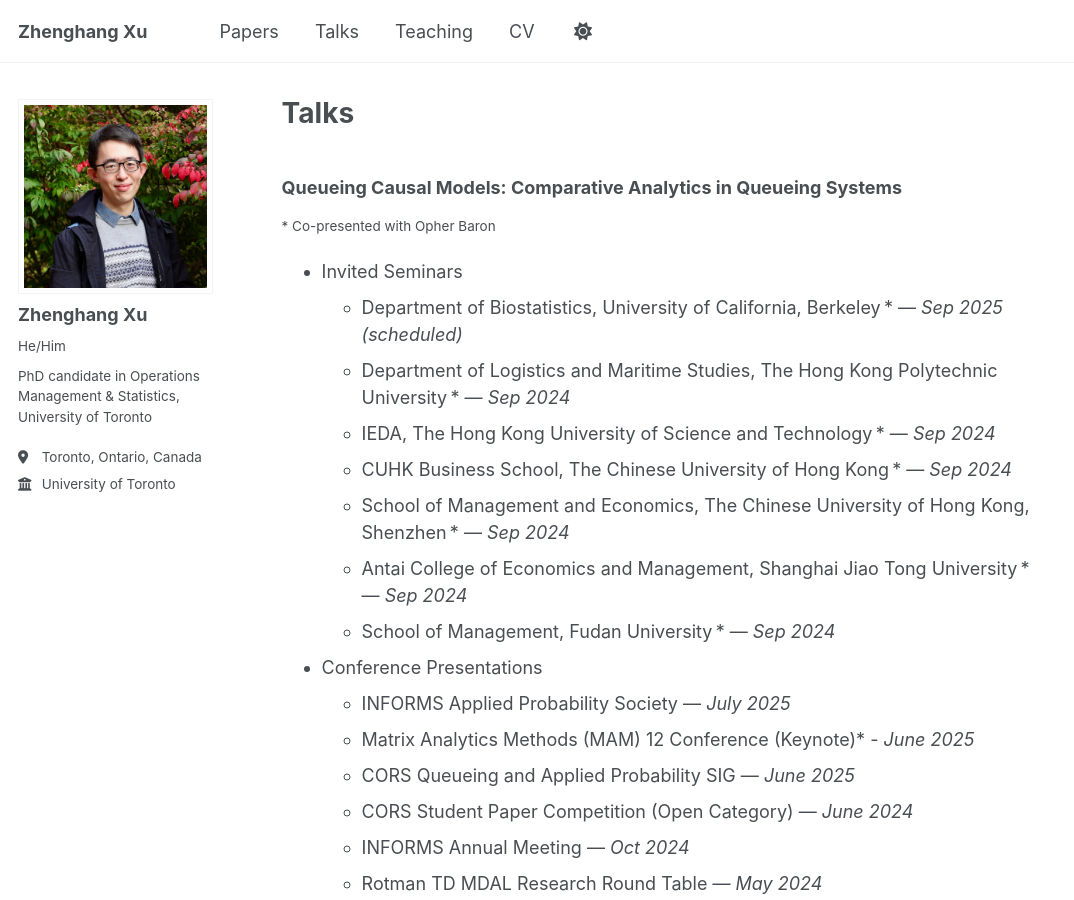
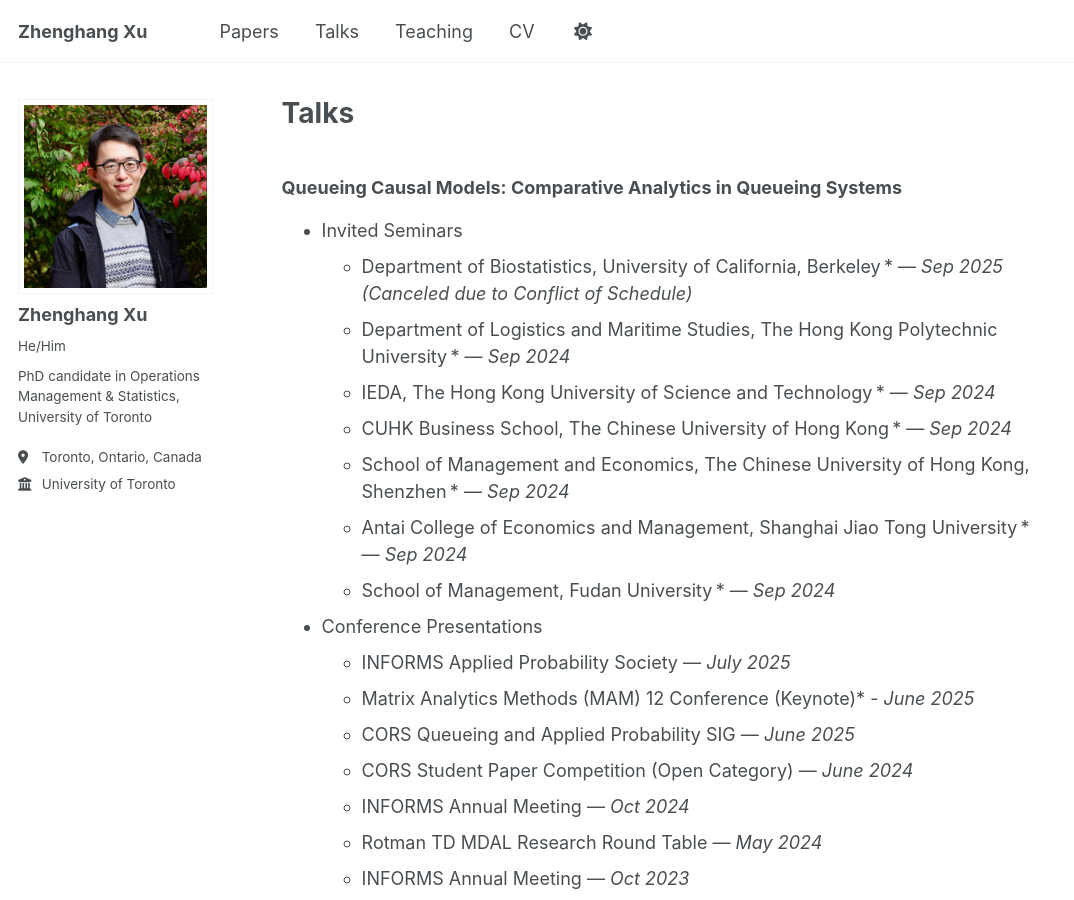
Before and after one commit to zhenghangxu-baymax/zhenghangxu-baymax.github.io, a Jekyll site: the page built from _pages/talks.md, in a window 1280 px wide and 900 px high. Shown: the whole window, without its empty margins (0-1074 px from the left). Built offline with Jekyll 4.4.1, drawn with Linux system fonts in a browser that asks for light colours.

Commit message:
Update talks.md

```diff
--- a/_pages/talks.md
+++ b/_pages/talks.md
@@ -4,9 +4,8 @@ permalink: /talks/
 ---
 
 ### Queueing Causal Models: Comparative Analytics in Queueing Systems
-<sub>* Co-presented with Opher Baron</sub>
 - Invited Seminars
-  - Department of Biostatistics, University of California, Berkeley * — *Sep 2025 (scheduled)*
+  - Department of Biostatistics, University of California, Berkeley * — *Sep 2025 (Canceled due to Conflict of Schedule)*
   - Department of Logistics and Maritime Studies, The Hong Kong Polytechnic University * — *Sep 2024*
   - IEDA, The Hong Kong University of Science and Technology * — *Sep 2024*
   - CUHK Business School, The Chinese University of Hong Kong * — *Sep 2024*
```
